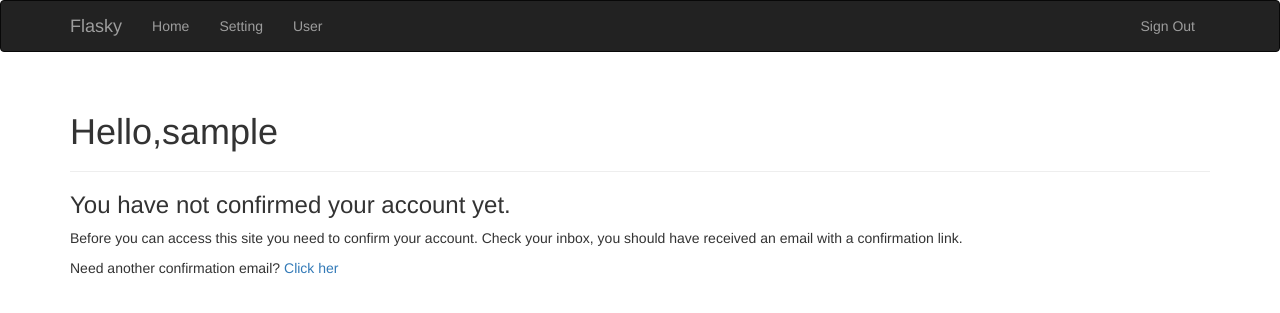
After one commit to KeyreneLu/ppm-flask, a Flask app: page /auth/unconfirmed in a window 1280 px wide. The commit adds this page. Shown: the top 313 px of the page. Run offline with Flask 2, Linux system fonts and the light colour scheme; the visitor is signed in with stand-in values (Sample User, id 1); data comes from the database, SQL or seed files in the repository; both versions use the stored data as it was after the commit; some libraries are stand-ins or nearby versions.

Commit message:
chapter 08

```diff
--- a/app/auth/views.py
+++ b/app/auth/views.py
@@ -1,10 +1,23 @@
 #conding:utf-8
 from flask import render_template,flash,url_for,request,redirect
 from . import auth
-from flask_login import login_user,logout_user,login_required
+from flask_login import login_user,logout_user,login_required,current_user
 from .forms import LoginForm,RegisterForm
 from ..models import User
 from .. import db
+from ..email import send_email
+
+
+@auth.before_app_request
+def before_request():
+	if current_user.is_authenticated and not current_user.confirmed and request.blueprint  !="auth" and request.endpoint !="static":
+		return redirect(url_for("auth.unconfirmed"))
+
+@auth.route("/unconfirmed")
+def unconfirmed():
+	if current_user.is_anonymous or current_user.confirmed:
+		return redirect(url_for("main.index"))
+	return render_template("auth/unconfirmed.html")
 
 @auth.route("/login",methods=["GET","POST"])
 def login():
@@ -35,6 +48,30 @@ def register():
 		user = User(email=form.email.data,username=form.username.data,
 			password=form.password.data)
 		db.session.add(user)
-		flash("注册成功，可前往登录")
-		return redirect(url_for("auth.login"))
+		db.session.commit()
+		token = user.generate_confirmation_token()
+		send_email(user.email,"Confirm your Account","auth/email/confirm",user=user,token=token)
+		flash("注册成功，请前往邮箱进行验证！")
+		return redirect(url_for("main.index"))
 	return render_template("auth/register.html",form=form)
+
+@auth.route("/confirm/<token>")
+@login_required
+def confirm(token):
+	"""邮箱验证接口"""
+	if current_user.confirmed:
+		return redirect(url_for(main.index))
+	if current_user.confirm(token):
+		flash("邮箱验证成功，正在跳转...")
+	else:
+		flash("邮箱验证失败或者链接已失效，请重新验证..")
+	return redirect(url_for("main.index"))
+
+@auth.route("/confirm")
+@login_required
+def resend_confirmation():
+	"""验证重新发送邮件"""
+	token = current_user.generate_confirmation_token();
+	send_email(current_user.email,"Confirm Your Account","auth/email/confirm",user=current_user,token=token)
+	flash("验证信息已发送，请前往验证")
+	return redirect(url_for("main.index"))
--- a/app/models.py
+++ b/app/models.py
@@ -23,7 +23,7 @@ class User(UserMixin,db.Model):
 	email = db.Column(db.String(64),unique=True,index=True)
 	username = db.Column(db.String(64),index=True)
 	password_hash = db.Column(db.String(128))
-	comfirmed = db.Column(db.Boolean,default=False)
+	confirmed = db.Column(db.Boolean,default=False)
 	role_id = db.Column(db.Integer,db.ForeignKey("roles.id"))
 
 	def __repr__(self):
@@ -43,10 +43,23 @@ class User(UserMixin,db.Model):
 		"""验证密码正确性"""
 		return check_password_hash(self.password_hash,password)
 
-	def generate_comfirmation_token(self,expiration=3600):
+	def generate_confirmation_token(self,expiration=3600):
 		"""用户邮箱验证"""
 		s = Serializer(current_app.config["SECRET_KEY"],expiration)
-		return s.dumps({"comfirm":self.id})
+		return s.dumps({"confirm":self.id})
+
+	def confirm(self,token):
+
+		s = Serializer(current_app.config["SECRET_KEY"])
+		try:
+			data = s.loads(token)
+		except :
+			return False
+		if data.get("confirm") != self.id:
+			return False
+		self.confirmed = True
+		db.session.add(self)
+		return True
 
 @login_manager.user_loader
 def load_user(user_id):
--- /dev/null
+++ b/app/templates/auth/unconfirmed.html
@@ -0,0 +1,20 @@
+{% extends "base.html" %}
+
+{% block title %}
+	BlogProj- Confirm Your Account
+{% endblock %}
+
+{% block page_content %}
+	<div class="page-header">
+		<h1>Hello,{{ current_user.username }}</h1>
+	</div>
+	<h3>You have not confirmed your account yet.</h3>
+    <p>
+        Before you can access this site you need to confirm your account.
+        Check your inbox, you should have received an email with a confirmation link.
+    </p>
+    <p>
+        Need another confirmation email?
+        <a href="{{ url_for('auth.resend_confirmation') }}">Click her</a>
+	</p>
+{% endblock %}
```
Also changed, not shown: app/email.py (+18 -0 lines), app/templates/auth/email/confirm.html (added, +8 -0 lines), app/templates/auth/email/confirm.txt (added, +7 -0 lines), app/templates/register.html (line endings or trailing spaces), data.dev.sqlite.
